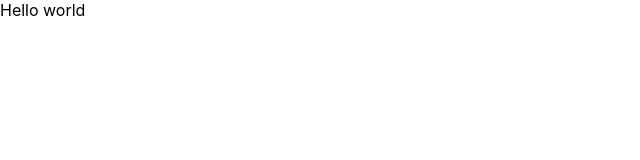
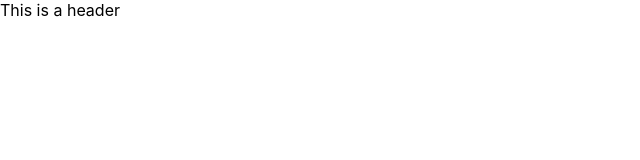
Before and after one commit to willemverbuyst/thunk-jest-ts, a React (Create React App) app: page / in a window 1280 px wide. Shown: the top 160 px of the page, without its empty margins (0-640 px from the left). Built offline with nearby package versions, Linux system fonts and the light colour scheme.

Commit message:
Update ts to get bootstrap working

```diff
--- a/package.json
+++ b/package.json
@@ -8,13 +8,14 @@
     "@testing-library/user-event": "^7.1.2",
     "@types/jest": "^24.0.0",
     "@types/node": "^12.0.0",
+    "@types/react-bootstrap": "^0.32.23",
     "@types/react-dom": "^16.9.0",
     "bootstrap": "^4.5.2",
     "react": "^16.13.1",
     "react-bootstrap": "^1.3.0",
     "react-dom": "^16.13.1",
     "react-scripts": "3.4.3",
-    "typescript": "~3.7.2"
+    "typescript": "^4.0.2"
   },
   "scripts": {
     "start": "react-scripts start",
--- a/src/App.tsx
+++ b/src/App.tsx
@@ -1,7 +1,12 @@
 import React from 'react';
+import Header from './header/Header';
 
 function App() {
-  return <div>Hello world</div>;
+  return (
+    <div>
+      <Header />
+    </div>
+  );
 }
 
 export default App;
--- /dev/null
+++ b/src/header/Header.tsx
@@ -0,0 +1,6 @@
+import React from 'react';
+import { Container } from 'react-bootstrap';
+
+export default function Header() {
+  return <Container>This is a header</Container>;
+}
```
Also changed, not shown: 1 other file (tests, documents, lock files or other folders).
